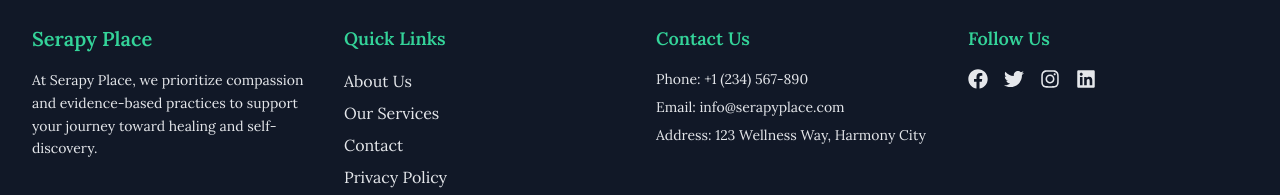
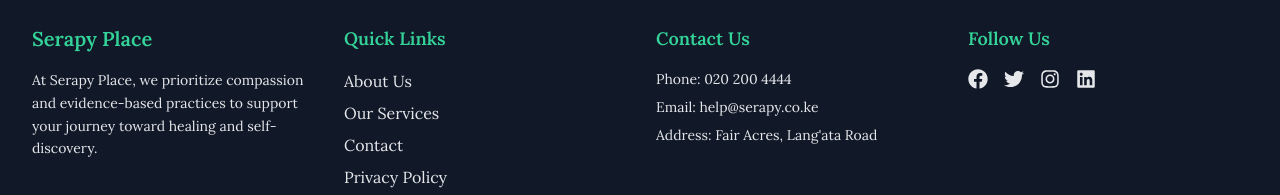
Before and after one commit to collinskrotich/serapy_place, a Next.js app: page /book-session in a window 1280 px wide. Shown: the part 935-1130 px from the top of the page. Built offline with nearby package versions, Linux system fonts and the light colour scheme; a web font is replaced by a local one.

Commit message:
update footer details

```diff
--- a/app/book-session/page.tsx
+++ b/app/book-session/page.tsx
@@ -35,7 +35,7 @@ const BookSessionPage = () => {
                 {/* Image */}
                 <div className="relative w-full lg:w-1/2 h-80 lg:h-[500px] overflow-hidden rounded-xl shadow-lg">
                     <Image
-                        src="/images/book-session.jpg" // Replace with your image path
+                        src="/images/book-session.jpg"
                         alt="Therapy Session"
                         layout="fill"
                         className="object-cover scale-105 hover:scale-100 transition-transform duration-500"
--- a/app/components/Footer.tsx
+++ b/app/components/Footer.tsx
@@ -21,36 +21,36 @@ const Footer = () => {
                         <h3 className="text-lg font-semibold text-emerald-400 mb-4">Quick Links</h3>
                         <ul className="space-y-2">
                             <li>
-                                <a
-                                    href="/about"
+                                <Link
+                                    href={"/about"}
                                     className="hover:text-emerald-400 transition-colors duration-300"
                                 >
                                     About Us
-                                </a>
+                                </Link>
                             </li>
                             <li>
-                                <a
-                                    href="/services"
+                                <Link
+                                    href={"/services"}
                                     className="hover:text-emerald-400 transition-colors duration-300"
                                 >
                                     Our Services
-                                </a>
+                                </Link>
                             </li>
                             <li>
-                                <a
-                                    href="/contact"
+                                <Link
+                                    href={"/contact"}
                                     className="hover:text-emerald-400 transition-colors duration-300"
                                 >
                                     Contact
-                                </a>
+                                </Link>
                             </li>
                             <li>
-                                <a
-                                    href="/privacy"
+                                <Link
+                                    href={"/"}
                                     className="hover:text-emerald-400 transition-colors duration-300"
                                 >
                                     Privacy Policy
-                                </a>
+                                </Link>
                             </li>
                         </ul>
                     </div>
@@ -59,9 +59,9 @@ const Footer = () => {
                     <div>
                         <h3 className="text-lg font-semibold text-emerald-400 mb-4">Contact Us</h3>
                         <ul className="space-y-2 text-sm">
-                            <li>Phone: <a href="tel:+1234567890" className="hover:text-emerald-400">+1 (234) 567-890</a></li>
-                            <li>Email: <a href="mailto:info@serapyplace.com" className="hover:text-emerald-400">info@serapyplace.com</a></li>
-                            <li>Address: 123 Wellness Way, Harmony City</li>
+                            <li>Phone: <a href="tel:+1234567890" className="hover:text-emerald-400">020 200 4444</a></li>
+                            <li>Email: <a href="mailto:info@serapyplace.com" className="hover:text-emerald-400">help@serapy.co.ke</a></li>
+                            <li>Address: Fair Acres, Lang&apos;ata Road</li>
                         </ul>
                     </div>
 
```
